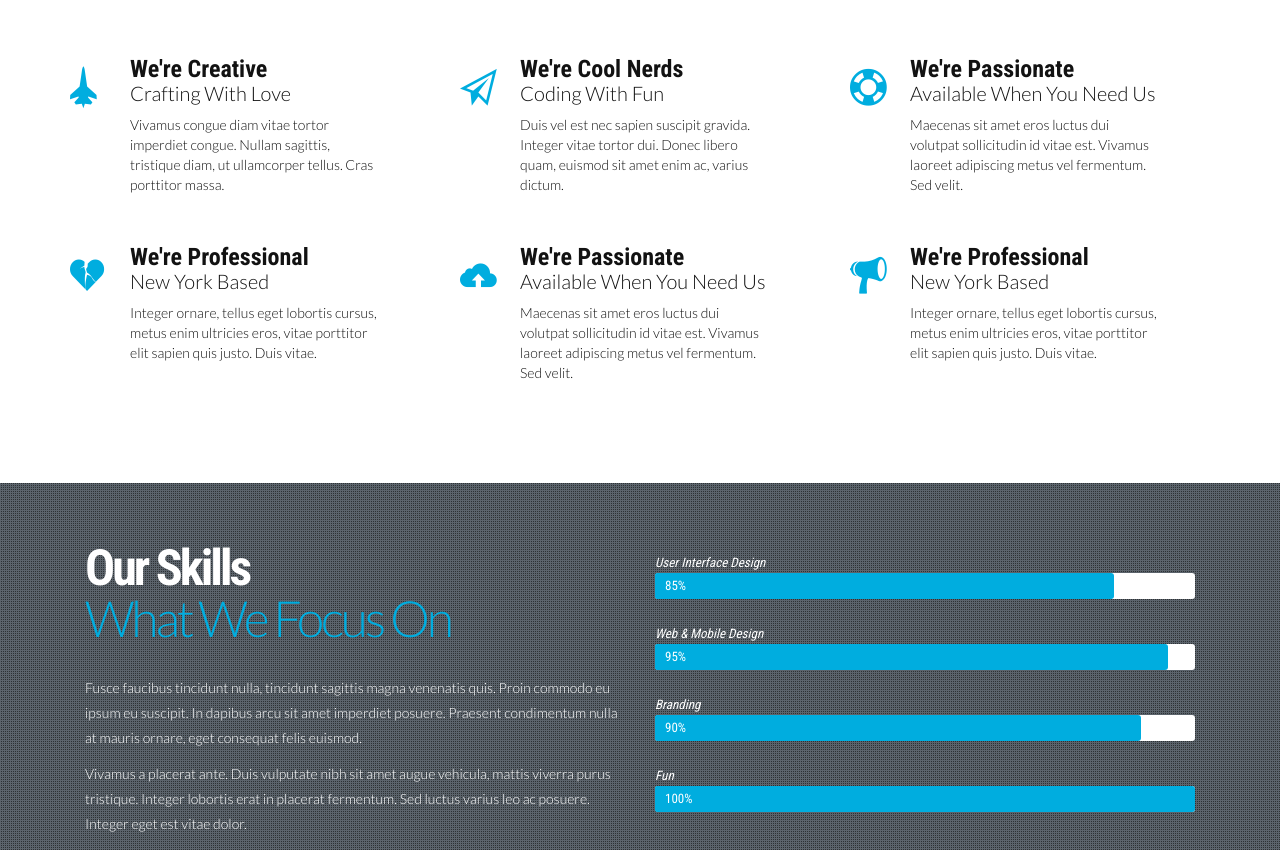
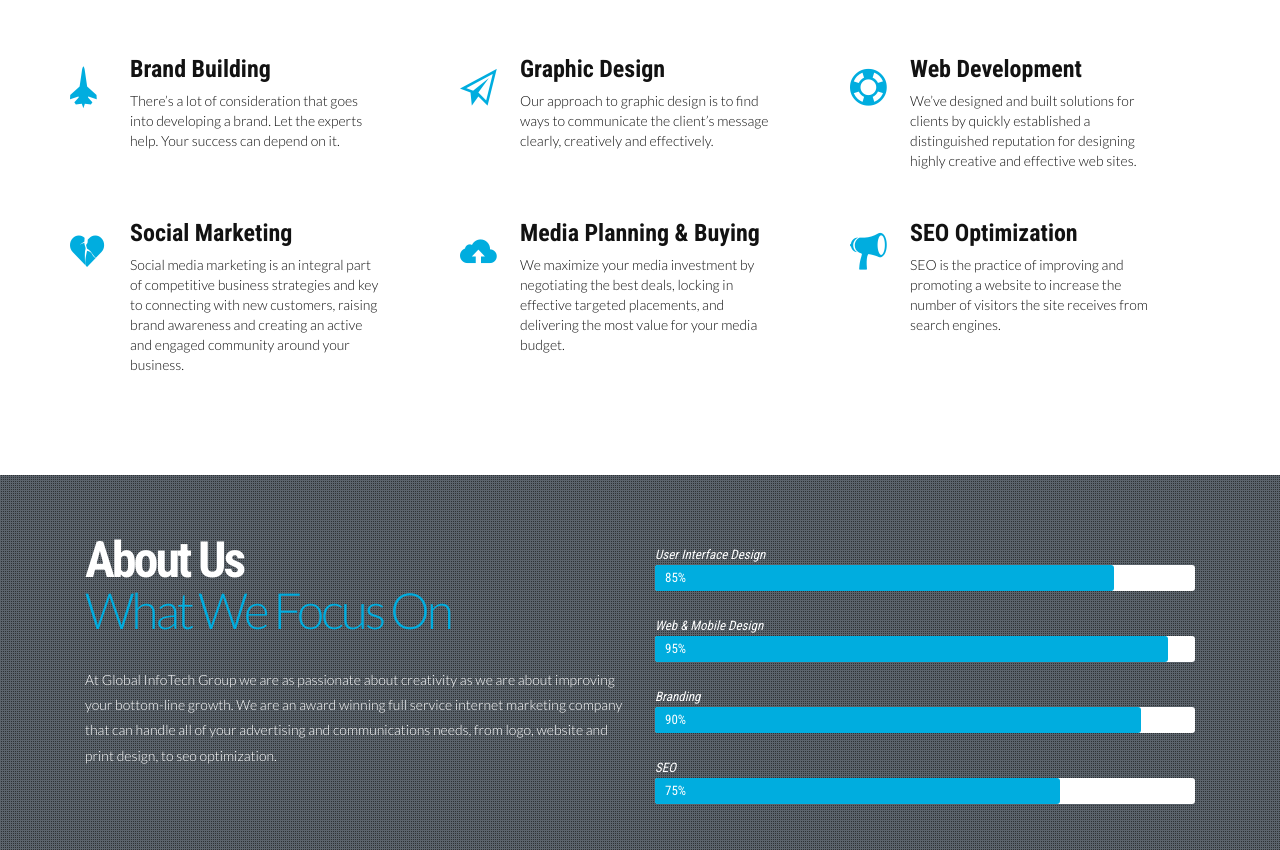
Before and after one commit to GlobalInfoTechGroup/gig, a plain HTML site: page index.html in a window 1280 px wide. Shown: the part 1011-1861 px from the top of the page. Drawn offline with nearby package versions, Linux system fonts and the light colour scheme; some packages are replaced by stand-ins of ours; files whose address does not match are found by name.

Commit message:
added content to site under home and about

```diff
--- a/css/style.css
+++ b/css/style.css
@@ -1301,7 +1301,7 @@ width:110px;
 	max-width: ;
 	padding: 12.9px;
 	color: #444;
-	background: #fff;
+	background: #F7F7F7;
 	border: 1px solid #F0F0F0;
 	margin: 7px 0px;
 	-webkit-border-radius:2px;
@@ -1317,7 +1317,7 @@ textarea {
 	height: 165px;
 	padding: 13px;
 	color: #444;
-	background: #fff;
+	background: #F7F7F7;
 	border: 1px solid #F2F2F2;
 	margin-top: 7px;
 	margin-left: ;
--- a/index.html
+++ b/index.html
@@ -234,14 +234,11 @@
 								</div>
 								<div class="about-info">
 									<h4>
-										We're Creative
+                                        Brand Building
 										<br>
-										<small>
-											Crafting With Love
-										</small>
 									</h4>
 									<p class="about-description">
-										Vivamus congue diam vitae tortor imperdiet congue. Nullam sagittis, tristique diam, ut ullamcorper tellus. Cras porttitor massa.
+There’s a lot of consideration that goes into developing a brand. Let the experts help. Your success can depend on it.
 									</p>
 								</div>
 							</div>
@@ -254,14 +251,11 @@
 								</div>
 								<div class="about-info">
 									<h4>
-										We're Cool Nerds
+                                        Graphic Design
 										<br>
-										<small>
-											Coding With Fun
-										</small>
 									</h4>
 									<p class="about-description">
-										Duis vel est nec sapien suscipit gravida. Integer vitae tortor dui. Donec libero quam, euismod sit amet enim ac, varius dictum.
+Our approach to graphic design is to find ways to communicate the client’s message clearly, creatively and effectively.
 									</p>
 								</div>
 							</div>
@@ -274,14 +268,11 @@
 								</div>
 								<div class="about-info">
 									<h4>
-										We're Passionate
+                                        Web Development
 										<br>
-										<small>
-											Available When You Need Us
-										</small>
 									</h4>
 									<p class="about-description">
-										Maecenas sit amet eros luctus dui volutpat sollicitudin id vitae est. Vivamus laoreet adipiscing metus vel fermentum. Sed velit.
+We’ve designed and built solutions for clients by quickly established a distinguished reputation for designing highly creative and effective web sites.
 									</p>
 								</div>
 							</div>
@@ -294,14 +285,11 @@
 								</div>
 								<div class="about-info">
 									<h4>
-										We're Professional
+                                        Social Marketing
 										<br>
-										<small>
-											New York Based
-										</small>
 									</h4>
 									<p class="about-description">
-										Integer ornare, tellus eget lobortis cursus, metus enim ultricies eros, vitae porttitor elit sapien quis justo. Duis vitae.
+Social media marketing is an integral part of competitive business strategies and key to connecting with new customers, raising brand awareness and creating an active and engaged community around your business.
 									</p>
 								</div>
 							</div>
@@ -314,14 +302,11 @@
 								</div>
 								<div class="about-info">
 									<h4>
-										We're Passionate
+                                        Media Planning & Buying
 										<br>
-										<small>
-											Available When You Need Us
-										</small>
 									</h4>
 									<p class="about-description">
-										Maecenas sit amet eros luctus dui volutpat sollicitudin id vitae est. Vivamus laoreet adipiscing metus vel fermentum. Sed velit.
+We maximize your media investment by negotiating the best deals, locking in effective targeted placements, and delivering the most value for your media budget.
 									</p>
 								</div>
 							</div>
@@ -334,14 +319,11 @@
 								</div>
 								<div class="about-info">
 									<h4>
-										We're Professional
+                                        SEO Optimization
 										<br>
-										<small>
-											New York Based
-										</small>
 									</h4>
 									<p class="about-description">
-										Integer ornare, tellus eget lobortis cursus, metus enim ultricies eros, vitae porttitor elit sapien quis justo. Duis vitae.
+SEO is the practice of improving and promoting a website to increase the number of visitors the site receives from search engines.
 									</p>
 								</div>
 							</div>
@@ -358,7 +340,7 @@
 					<div class="container">
 						<div class="col-md-6 col-we-are wow flipInX">
 							<h2 class="we-are-info">
-								Our Skills
+                                About Us
 								<br>
 								<small class="highlight">
 									What We Focus On
@@ -366,13 +348,9 @@
 							</h2>
 							<br>
 							<p class="p-info">
-								Fusce faucibus tincidunt nulla, tincidunt sagittis magna venenatis quis. Proin commodo eu ipsum eu suscipit. In dapibus arcu sit amet imperdiet posuere. Praesent condimentum nulla at mauris ornare, eget
-								consequat felis euismod.
+At Global InfoTech Group we are as passionate about creativity as we are about improving your bottom-line growth. We are an award winning full service internet marketing company that can handle all of your advertising and communications needs, from logo, website and print design, to seo optimization.
 							</p>
-							<p class="p-info">
-								Vivamus a placerat ante. Duis vulputate nibh sit amet augue vehicula, mattis viverra purus tristique. Integer lobortis erat in placerat fermentum. Sed luctus varius leo ac posuere. Integer eget est vitae
-								dolor.
-							</p>
+
 						</div>
 						<div class="col-md-6 col-md-skills wow flipInX">
 							<div class="skills-col">
@@ -420,13 +398,13 @@
 								</div>
 								<p>
 									<em>
-										Fun
+										SEO
 									</em>
 								</p>
-								<div class="skillbar" data-percent="100%">
+								<div class="skillbar" data-percent="75%">
 									<div class="skillbar-title">
 										<span>
-											100%
+											75%
 										</span>
 									</div>
 									<div class="skillbar-bar">
```
